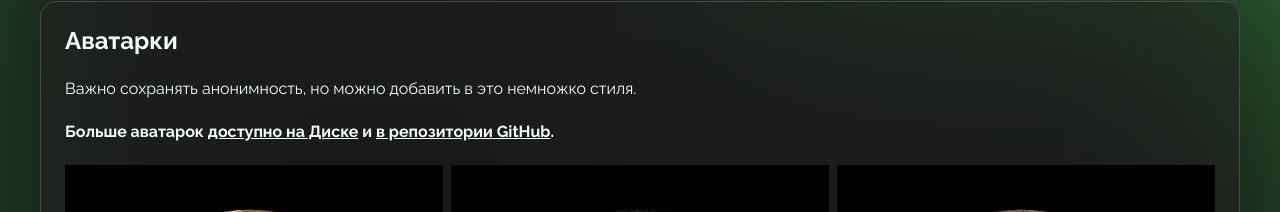
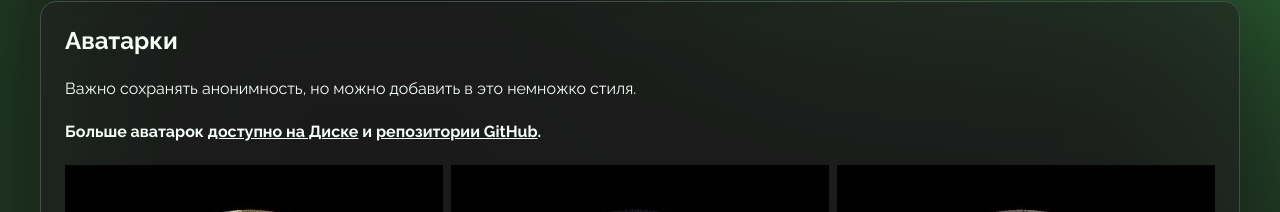
Before and after one commit to svbinf-ru/svbinf.ru, a Next.js app: page /materials/images in a window 1280 px wide. Shown: the part 220-432 px from the top of the page. Built offline with nearby package versions, Linux system fonts and the light colour scheme.

Commit message:
Update page.tsx

```diff
--- a/app/materials/images/page.tsx
+++ b/app/materials/images/page.tsx
@@ -43,7 +43,7 @@ export default function Images() {
                             href="https://github.com/svb369-ru/avatars"
                             target="_blank"
                         >
-                            в репозитории GitHub
+                            репозитории GitHub
                         </a>
                         .
                     </b>
```
